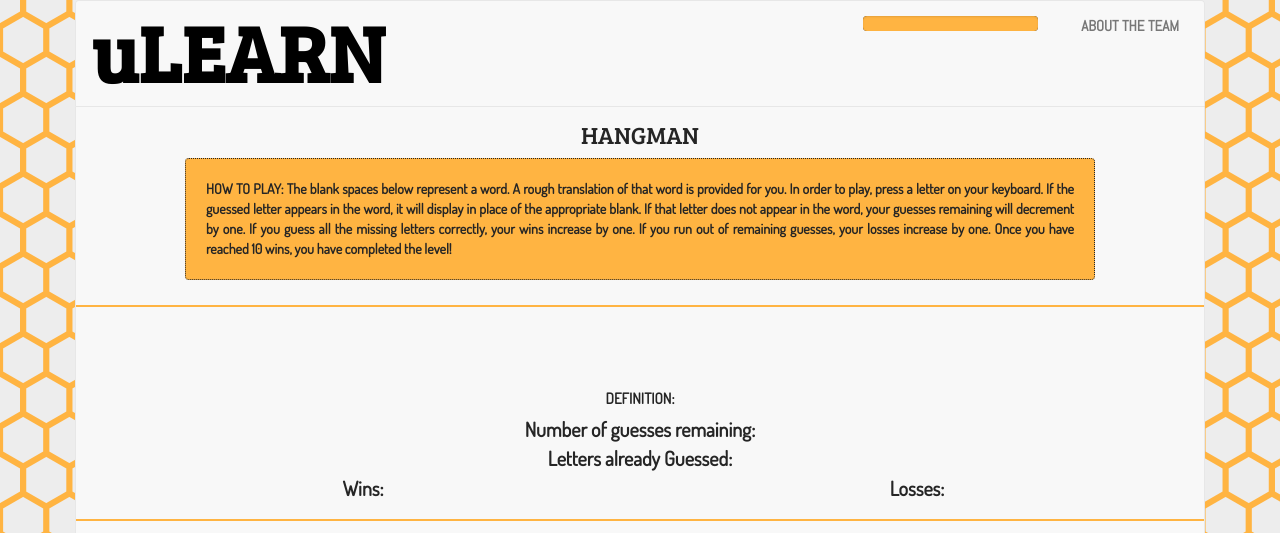
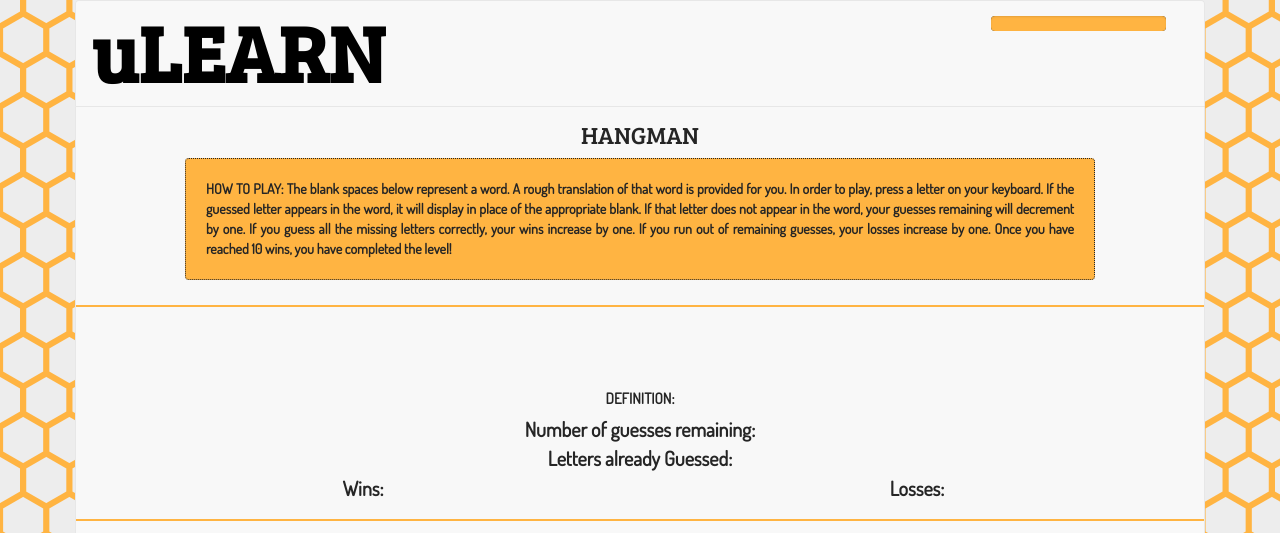
Before and after one commit to kmatchu/Language-Learner, a website: page public/hangman.html in a window 1280 px wide. Shown: the top 533 px of the page. Drawn offline with nearby package versions, Linux system fonts and the light colour scheme.

Commit message:
readMe and comment out about the team page

```diff
--- a/public/hangman.html
+++ b/public/hangman.html
@@ -66,9 +66,9 @@
                             <li id="option" class="logoutlink">
                                 <a href="#">LOGOUT</a>
                             </li>
-                            <li id="option">
+                            <!-- <li id="option">
                                 <a href="/about">ABOUT THE TEAM</a>
-                            </li>
+                            </li> -->
                         </ul>
                     </div>
 
```
Also changed, not shown: public/index.html (+2 -2 lines), public/jumble.html (+2 -2 lines), public/wordsearch.html (+2 -2 lines), README.md, public/images/hangmanScreen.png, public/images/homeScreen.png, public/images/jumbleScreen.png, public/images/wordsearchScreen.png, 2 other files.
